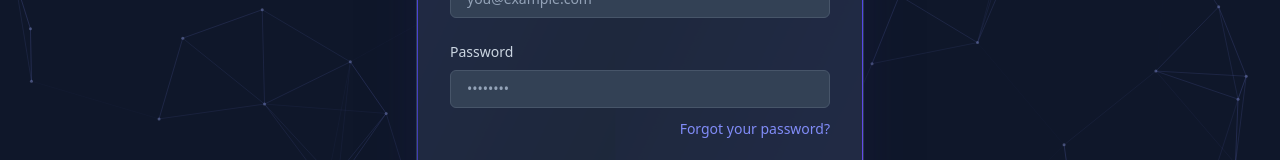
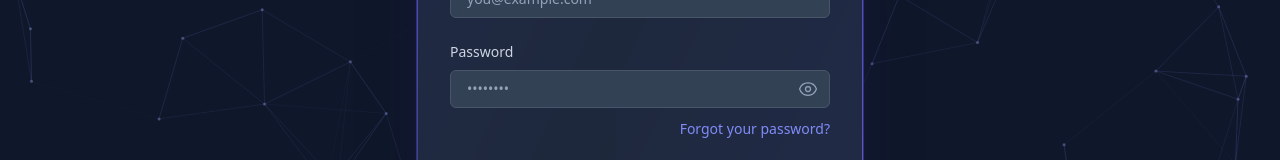
Before and after one commit to buihaigiap/Fe-AI-Decenter, a React (Vite) app: page /#/login in a window 1280 px wide. Shown: the part 408-568 px from the top of the page. Built offline with nearby package versions, Linux system fonts and the light colour scheme.

Commit message:
feat(Input): Add password visibility toggle
Implement a toggle functionality for password input fields, allowing users to show or hide their password. This includes adding Eye and EyeSlash icons.

Also, fix viewBox attribute in Button component's spinner SVG.

```diff
--- a/components/Button.tsx
+++ b/components/Button.tsx
@@ -42,7 +42,7 @@ const Button: React.FC<ButtonProps> = ({
           className="animate-spin -ml-1 mr-3 h-5 w-5 text-white"
           xmlns="http://www.w3.org/2000/svg"
           fill="none"
-          viewBox="0 0 24"
+          viewBox="0 0 24 24"
         >
           <circle
             className="opacity-25"
--- a/components/Input.tsx
+++ b/components/Input.tsx
@@ -1,4 +1,6 @@
-import React from 'react';
+import React, { useState } from 'react';
+import { EyeIcon } from './icons/EyeIcon';
+import { EyeSlashIcon } from './icons/EyeSlashIcon';
 
 interface InputProps extends React.InputHTMLAttributes<HTMLInputElement> {
   label: string;
@@ -6,16 +8,42 @@ interface InputProps extends React.InputHTMLAttributes<HTMLInputElement> {
 }
 
 const Input: React.FC<InputProps> = ({ label, id, ...props }) => {
+  const [showPassword, setShowPassword] = useState(false);
+  const isPasswordField = props.type === 'password';
+
+  const toggleShowPassword = () => {
+    setShowPassword(prev => !prev);
+  };
+
+  const inputType = isPasswordField ? (showPassword ? 'text' : 'password') : props.type;
+
   return (
     <div>
       <label htmlFor={id} className="block text-sm font-medium text-slate-300 mb-2">
         {label}
       </label>
-      <input
-        id={id}
-        {...props}
-        className="block w-full px-4 py-2 bg-slate-700 border border-slate-600 rounded-md text-slate-100 placeholder-slate-400 focus:outline-none focus:ring-2 focus:ring-indigo-500 focus:border-indigo-500 sm:text-sm disabled:opacity-50 disabled:cursor-not-allowed transition-all duration-200 ease-in-out focus:shadow-[0_0_15px_rgba(99,102,241,0.5)]"
-      />
+      <div className="relative">
+        <input
+          id={id}
+          {...props}
+          type={inputType}
+          className={`block w-full px-4 py-2 bg-slate-700 border border-slate-600 rounded-md text-slate-100 placeholder-slate-400 focus:outline-none focus:ring-2 focus:ring-indigo-500 focus:border-indigo-500 sm:text-sm disabled:opacity-50 disabled:cursor-not-allowed transition-all duration-200 ease-in-out focus:shadow-[0_0_15px_rgba(99,102,241,0.5)] ${isPasswordField ? 'pr-10' : ''}`}
+        />
+        {isPasswordField && (
+          <button
+            type="button"
+            onClick={toggleShowPassword}
+            className="absolute inset-y-0 right-0 flex items-center pr-3 text-slate-400 hover:text-slate-200 focus:outline-none rounded-md"
+            aria-label={showPassword ? 'Hide password' : 'Show password'}
+          >
+            {showPassword ? (
+              <EyeSlashIcon className="h-5 w-5" />
+            ) : (
+              <EyeIcon className="h-5 w-5" />
+            )}
+          </button>
+        )}
+      </div>
     </div>
   );
 };
--- /dev/null
+++ b/components/icons/EyeIcon.tsx
@@ -0,0 +1,23 @@
+import React from 'react';
+
+export const EyeIcon: React.FC<React.SVGProps<SVGSVGElement>> = (props) => (
+  <svg
+    xmlns="http://www.w3.org/2000/svg"
+    fill="none"
+    viewBox="0 0 24 24"
+    strokeWidth={1.5}
+    stroke="currentColor"
+    {...props}
+  >
+    <path
+      strokeLinecap="round"
+      strokeLinejoin="round"
+      d="M2.036 12.322a1.012 1.012 0 010-.639C3.423 7.51 7.36 4.5 12 4.5c4.638 0 8.573 3.007 9.963 7.178.07.207.07.431 0 .639C20.577 16.49 16.64 19.5 12 19.5c-4.638 0-8.573-3.007-9.963-7.178z"
+    />
+    <path
+      strokeLinecap="round"
+      strokeLinejoin="round"
+      d="M15 12a3 3 0 11-6 0 3 3 0 016 0z"
+    />
+  </svg>
+);
--- /dev/null
+++ b/components/icons/EyeSlashIcon.tsx
@@ -0,0 +1,18 @@
+import React from 'react';
+
+export const EyeSlashIcon: React.FC<React.SVGProps<SVGSVGElement>> = (props) => (
+  <svg
+    xmlns="http://www.w3.org/2000/svg"
+    fill="none"
+    viewBox="0 0 24 24"
+    strokeWidth={1.5}
+    stroke="currentColor"
+    {...props}
+  >
+    <path
+      strokeLinecap="round"
+      strokeLinejoin="round"
+      d="M3.98 8.223A10.477 10.477 0 001.934 12C3.226 16.338 7.244 19.5 12 19.5c.993 0 1.953-.138 2.863-.395M6.228 6.228A10.45 10.45 0 0112 4.5c4.756 0 8.773 3.162 10.065 7.498a10.523 10.523 0 01-4.293 5.774M6.228 6.228L3 3m3.228 3.228l3.65 3.65m7.894 7.894L21 21m-3.228-3.228l-3.65-3.65m0 0a3 3 0 10-4.243-4.243m4.243 4.243l-4.243-4.243"
+    />
+  </svg>
+);
```
